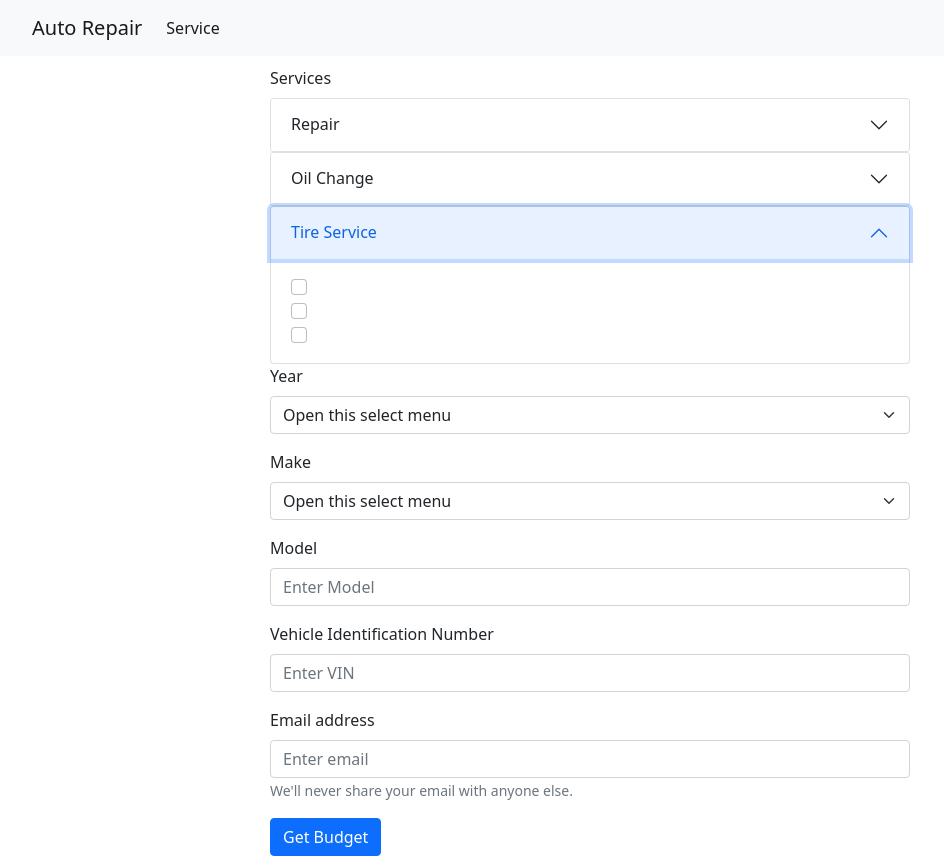
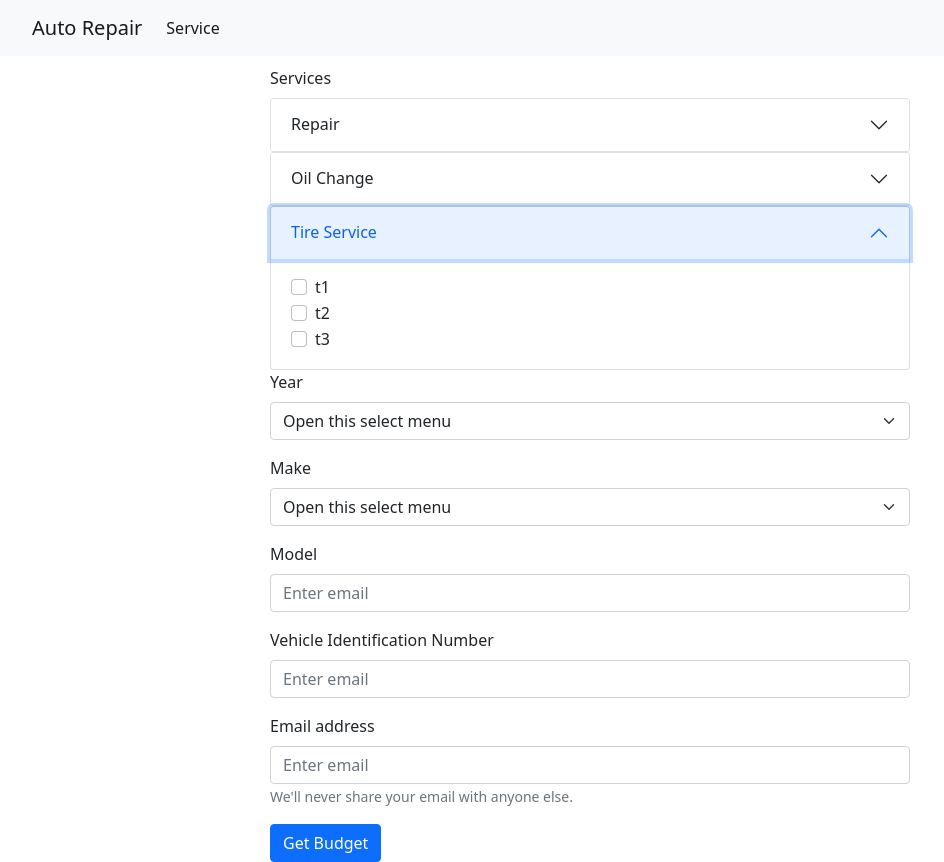
Before and after one commit to Douglashwang82/Project_Feng_Gu, a React (Create React App) app in the folder autoshop/: page /service in a window 1280 px wide. Both pictures are taken after a click on the button "Tire Service". Shown: the whole page, without its empty margins (50-994 px from the left). Built offline with nearby package versions, Linux system fonts and the light colour scheme.

Commit message:
update:confirmation

```diff
--- a/autoshop/package.json
+++ b/autoshop/package.json
@@ -15,6 +15,7 @@
     "react": "^17.0.2",
     "react-bootstrap": "^2.2.2",
     "react-dom": "^17.0.2",
+    "react-hook-form": "^7.28.1",
     "react-router-bootstrap": "^0.26.1",
     "react-router-dom": "^6.2.2",
     "react-scripts": "5.0.0",
--- a/autoshop/src/App.tsx
+++ b/autoshop/src/App.tsx
@@ -8,22 +8,37 @@ import AppointmentForm from './components/appointmentform/AppointmentForm';
 import { BrowserRouter as Router, Routes, Route, Link } from "react-router-dom";
 import ConfirmationPage from './components/confirmationpage/ConfirmationPage';
 
+import {useForm} from "react-hook-form";
+import { useNavigate } from 'react-router-dom';
+type FormData = {
+  email: string;
+  make: string;
+  year: string;
+  service:string[];
+}
+
 function App() {
 
   const [selectedService, setSelectedService] = useState("");
-
   const handleService = (temp: string) => {
     setSelectedService(temp);
     console.log("Current Service:", temp);
   };
 
+  const { register, handleSubmit, watch, formState: { errors } } = useForm();
+  const [data, setData] = useState({});
+  const navigate = useNavigate();
+  const onSubmit = (data:object) => {
+    setData(data);
+    navigate("./confirmation");
+};
   return (
     <div className="App">
       <MyNavbar handleService={handleService}></MyNavbar>
       <Routes>
         <Route path="/home" element={<BrandIntro />} />
-        <Route path="/service/*" element={<AppointmentForm  service={selectedService} handleService={handleService} />} />
-        <Route path="/confirmation" element={<ConfirmationPage />} />
+        <Route path="/service/*" element={<AppointmentForm register={register} handleSubmit={handleSubmit} onSubmit={onSubmit}/>} />
+        <Route path="/confirmation" element={<ConfirmationPage  data={data}/>} />
       </Routes>
     </div>
   );
--- a/autoshop/src/components/appointmentform/AppointmentForm.tsx
+++ b/autoshop/src/components/appointmentform/AppointmentForm.tsx
@@ -4,21 +4,29 @@ import Button from 'react-bootstrap/Button';
 import useStyles from './styles';
 import Accordion from 'react-bootstrap/Accordion';
 import { LinkContainer } from 'react-router-bootstrap';
-const AppointmentForm: FC<{ service: string, handleService: any }> = ({ service, handleService }) => {
+import { constants } from 'buffer';
+import {useForm} from "react-hook-form";
+
+type FormData = {
+    email: string;
+    make: string;
+    year: string;
+    service:string[];
+}
+const AppointmentForm: FC<{ register:any, handleSubmit: any, onSubmit:any }> = ({ register, handleSubmit,onSubmit }) => {
     const classes = useStyles();
-
     return (
         <div className={classes.form}>
-            <Form>
+            <Form onSubmit={handleSubmit(onSubmit)}>
                 <Form.Group>
                     <Form.Label>Services</Form.Label>
                 <Accordion >
                     <Accordion.Item eventKey="0">
                         <Accordion.Header>Repair</Accordion.Header>
                         <Accordion.Body>
-                            <Form.Check></Form.Check>
-                            <Form.Check></Form.Check>
-                            <Form.Check></Form.Check>
+                        <Form.Check value="r1" label="r1" {...register("service")}></Form.Check>
+                            <Form.Check value="r2" label="r2" {...register("service")}></Form.Check>
+                            <Form.Check value="r3" label="r3" {...register("service")}></Form.Check>
                         </Accordion.Body>
                     </Accordion.Item>
                 </Accordion >
@@ -26,9 +34,9 @@ const AppointmentForm: FC<{ service: string, handleService: any }> = ({ service,
                     <Accordion.Item eventKey="0">
                         <Accordion.Header>Oil Change</Accordion.Header>
                         <Accordion.Body>
-                            <Form.Check></Form.Check>
-                            <Form.Check></Form.Check>
-                            <Form.Check></Form.Check>
+                        <Form.Check value="o1" label="o1" {...register("service")}></Form.Check>
+                            <Form.Check value="o2" label="o2" {...register("service")}></Form.Check>
+                            <Form.Check value="o3" label="o3" {...register("service")}></Form.Check>
                         </Accordion.Body>
                     </Accordion.Item>
                 </Accordion >
@@ -36,26 +44,26 @@ const AppointmentForm: FC<{ service: string, handleService: any }> = ({ service,
                     <Accordion.Item eventKey="0">
                         <Accordion.Header>Tire Service</Accordion.Header>
                         <Accordion.Body>
-                            <Form.Check></Form.Check>
-                            <Form.Check></Form.Check>
-                            <Form.Check></Form.Check>
+                            <Form.Check value="t1" label="t1" {...register("service")}></Form.Check>
+                            <Form.Check value="t2" label="t2" {...register("service")}></Form.Check>
+                            <Form.Check value="t3" label="t3" {...register("service")}></Form.Check>
                         </Accordion.Body>
                     </Accordion.Item>
                 </Accordion >
                 </Form.Group>
                 <Form.Group className="mb-3" controlId="formBasicEmail">
                     <Form.Label>Year</Form.Label>
-                    <Form.Select aria-label="Default select example">
+                    <Form.Select aria-label="Default select example" {...register("year")}>
                         <option>Open this select menu</option>
-                        <option value="2001">2001</option>
-                        <option value="2002">2002</option>
-                        <option value="2003">2003</option>
+                        <option value="2001" >2001</option>
+                        <option value="2002" >2002</option>
+                        <option value="2003" >2003</option>
                     </Form.Select>
                 </Form.Group>
 
                 <Form.Group className="mb-3" controlId="formBasicEmail">
                     <Form.Label>Make</Form.Label>
-                    <Form.Select aria-label="Default select example">
+                    <Form.Select aria-label="Default select example" {...register("make")}>
                         <option>Open this select menu</option>
                         <option value="Toyota">Toyota</option>
                         <option value="Nissan">Nissan</option>
@@ -65,18 +73,18 @@ const AppointmentForm: FC<{ service: string, handleService: any }> = ({ service,
 
                 <Form.Group className="mb-3" controlId="formBasicEmail">
                     <Form.Label>Model</Form.Label>
-                    <Form.Control type="email" placeholder="Enter Model" />
+                    <Form.Control type="email" placeholder="Enter email" {...register("model")}/>
                 </Form.Group>
 
 
                 <Form.Group className="mb-3" controlId="formBasicEmail">
                     <Form.Label>Vehicle Identification Number</Form.Label>
-                    <Form.Control type="email" placeholder="Enter VIN" />
-                </Form.Group>
+                    <Form.Control type="email" placeholder="Enter email" {...register("VIN")}/>
+                    </Form.Group>
 
                 <Form.Group className="mb-3" controlId="formBasicEmail">
                     <Form.Label>Email address</Form.Label>
-                    <Form.Control type="email" placeholder="Enter email" />
+                    <Form.Control type="email" placeholder="Enter email" {...register("Email")}/>
                     <Form.Text className="text-muted">
                         We'll never share your email with anyone else.
                     </Form.Text>
@@ -91,11 +99,11 @@ const AppointmentForm: FC<{ service: string, handleService: any }> = ({ service,
                     <Form.Check type="checkbox" label="Check me out" />
                 </Form.Group> */}
                 <Form.Group>
-                    <LinkContainer to="/confirmation">
+                    {/* <LinkContainer to="/confirmation"> */}
                     <Button variant="primary" type="submit">
                         Get Budget
                     </Button>
-                    </LinkContainer>
+                    {/* </LinkContainer> */}
                 </Form.Group>
             </Form>
         </div>
--- a/autoshop/src/components/confirmationpage/ConfirmationPage.tsx
+++ b/autoshop/src/components/confirmationpage/ConfirmationPage.tsx
@@ -1,10 +1,16 @@
 import { FC } from 'react'
 import { Typography } from '@material-ui/core';
-const ConfirmationPage: FC = () => {
+const ConfirmationPage: FC<{data:any}> = ({data}) => {
 
     return (
         <>
-        <Typography>Confirmation</Typography>
+        {console.log("in con", data)}
+        {data.map((key:string, value:string) => (
+            <div>
+            <Typography>{key}</Typography>
+            <Typography>{value}</Typography>
+            </div>
+        ))}
         </>
     );
 }
```
Also changed, not shown: 1 other file (tests, documents, lock files or other folders).
